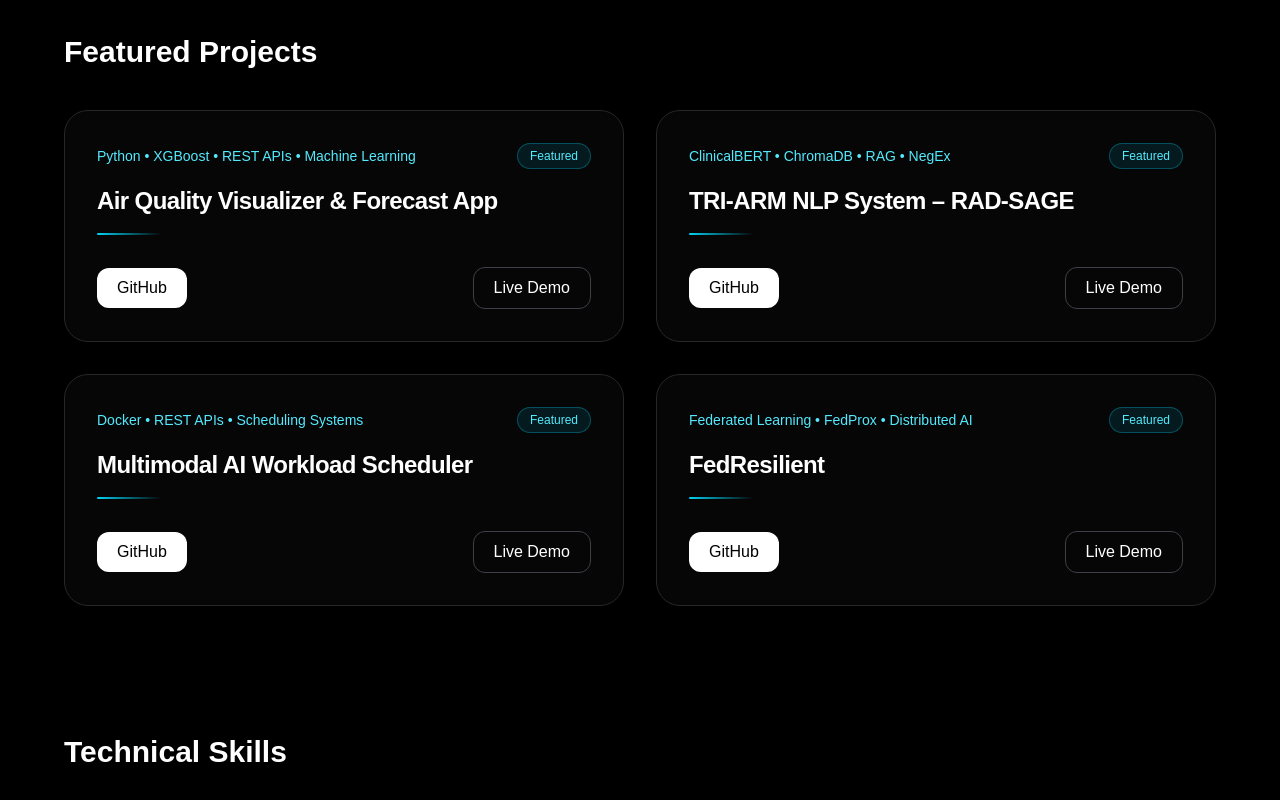
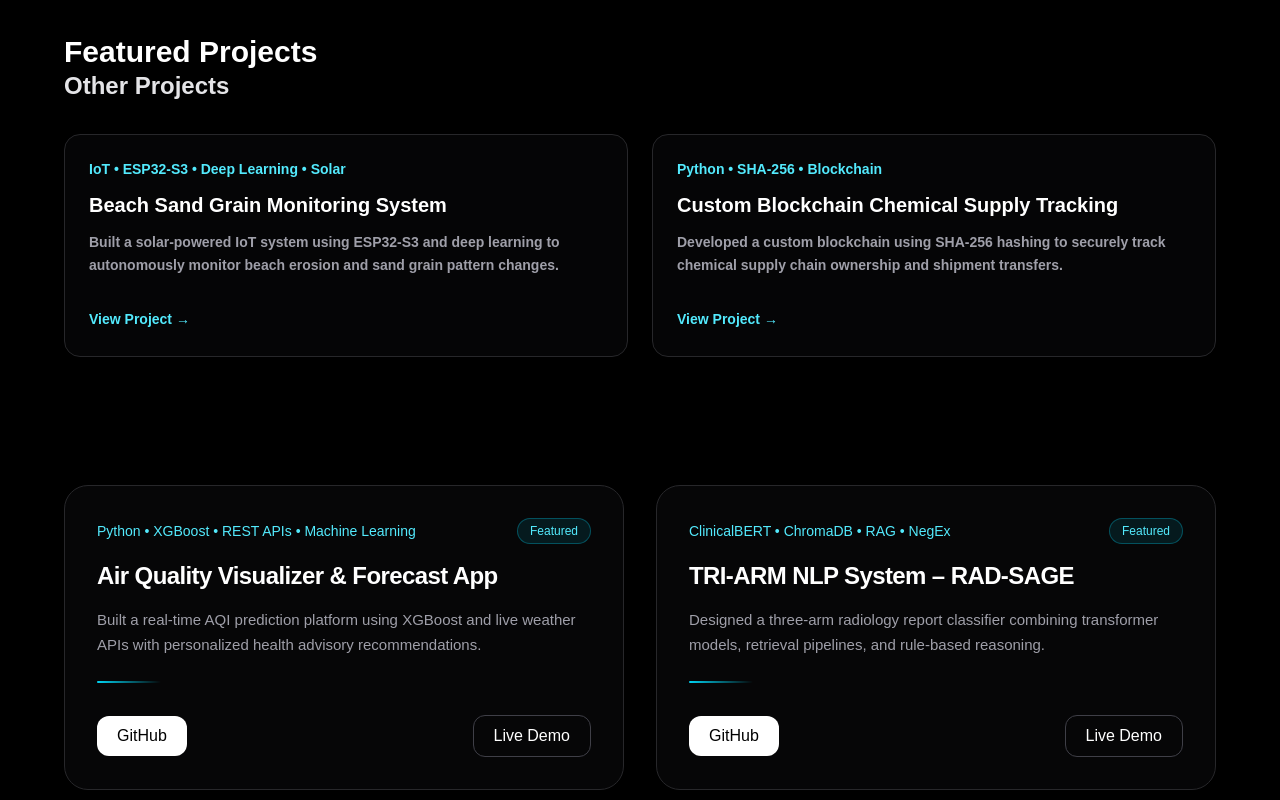
Before and after one commit to rgm-2006/portfolio, a Next.js app: page / in a window 1280 px wide. Shown: the part 960-1760 px from the top of the page. Built offline with nearby package versions, Linux system fonts and the light colour scheme.

Commit message:
fixed github project links

```diff
--- a/app/page.tsx
+++ b/app/page.tsx
@@ -1,3 +1,4 @@
+
 "use client";
 
 import { motion } from "framer-motion";
@@ -9,24 +10,28 @@ export default function Portfolio() {
       tech: "Python • XGBoost • REST APIs • Machine Learning",
       description:
         "Built a real-time AQI prediction platform using XGBoost and live weather APIs with personalized health advisory recommendations.",
+      github: "https://github.com/rgm-2006/Air-Quality-Index",
     },
     {
       title: "TRI-ARM NLP System – RAD-SAGE",
       tech: "ClinicalBERT • ChromaDB • RAG • NegEx",
       description:
         "Designed a three-arm radiology report classifier combining transformer models, retrieval pipelines, and rule-based reasoning.",
+      github: "https://github.com/rgm-2006/Tri-Arm-NLP-",
     },
     {
       title: "Multimodal AI Workload Scheduler",
       tech: "Docker • REST APIs • Scheduling Systems",
       description:
         "Created a resource-aware AI job scheduler supporting image, text, and audio workloads using containerized execution.",
+      github: "https://github.com/rgm-2006",
     },
     {
       title: "FedResilient",
       tech: "Federated Learning • FedProx • Distributed AI",
       description:
         "Developed a resilient federated learning framework handling non-IID data, client dropouts, and asynchronous updates.",
+      github: "https://github.com/rgm-2006/Federated-Learning",
     },
   ];
 
@@ -68,12 +73,15 @@ export default function Portfolio() {
             <a href="#about" className="hover:text-white transition">
               About
             </a>
+
             <a href="#projects" className="hover:text-white transition">
               Projects
             </a>
+
             <a href="#skills" className="hover:text-white transition">
               Skills
             </a>
+
             <a href="#contact" className="hover:text-white transition">
               Contact
             </a>
@@ -134,6 +142,7 @@ export default function Portfolio() {
             <div className="space-y-5">
               <div>
                 <p className="text-zinc-500 text-sm">Current Focus</p>
+
                 <p className="text-xl font-semibold mt-1">
                   AI Systems • RAG • Federated Learning
                 </p>
@@ -141,9 +150,11 @@ export default function Portfolio() {
 
               <div>
                 <p className="text-zinc-500 text-sm">Education</p>
+
                 <p className="text-lg mt-1">
                   B.Tech Information Technology
                 </p>
+
                 <p className="text-zinc-400 text-sm">
                   Dr. N.G.P Institute of Technology
                 </p>
@@ -172,6 +183,74 @@ export default function Portfolio() {
         >
           <h3 className="text-3xl font-bold mb-10">
             Featured Projects
+
+<motion.section
+  initial={{ opacity: 0, y: 60 }}
+  whileInView={{ opacity: 1, y: 0 }}
+  transition={{ duration: 1 }}
+  viewport={{ once: true }}
+  className="mb-32"
+>
+  <h3 className="text-2xl font-bold mb-8 text-zinc-200">
+    Other Projects
+  </h3>
+
+  <div className="grid md:grid-cols-2 gap-6">
+    <motion.div
+      whileHover={{ y: -5 }}
+      className="rounded-2xl border border-zinc-800 bg-zinc-950/60 backdrop-blur-xl p-6 hover:border-cyan-400/50 hover:shadow-[0_0_30px_rgba(34,211,238,0.12)] transition duration-300"
+    >
+      <p className="text-cyan-300 text-sm mb-3">
+        IoT • ESP32-S3 • Deep Learning • Solar
+      </p>
+
+      <h4 className="text-xl font-semibold mb-3">
+        Beach Sand Grain Monitoring System
+      </h4>
+
+      <p className="text-zinc-400 text-sm leading-relaxed mb-5">
+        Built a solar-powered IoT system using ESP32-S3 and deep learning to autonomously monitor beach erosion and sand grain pattern changes.
+      </p>
+
+      <a
+        href="https://github.com/rgm-2006"
+        target="_blank"
+        rel="noopener noreferrer"
+        className="text-sm text-cyan-300 hover:text-cyan-200 transition"
+      >
+        View Project →
+      </a>
+    </motion.div>
+
+    <motion.div
+      whileHover={{ y: -5 }}
+      className="rounded-2xl border border-zinc-800 bg-zinc-950/60 backdrop-blur-xl p-6 hover:border-cyan-400/50 hover:shadow-[0_0_30px_rgba(34,211,238,0.12)] transition duration-300"
+    >
+      <p className="text-cyan-300 text-sm mb-3">
+        Python • SHA-256 • Blockchain
+      </p>
+
+      <h4 className="text-xl font-semibold mb-3">
+        Custom Blockchain Chemical Supply Tracking
+      </h4>
+
+      <p className="text-zinc-400 text-sm leading-relaxed mb-5">
+        Developed a custom blockchain using SHA-256 hashing to securely track chemical supply chain ownership and shipment transfers.
+      </p>
+
+      <a
+        href="https://github.com/rgm-2006"
+        target="_blank"
+        rel="noopener noreferrer"
+        className="text-sm text-cyan-300 hover:text-cyan-200 transition"
+      >
+        View Project →
+      </a>
+    </motion.div>
+  </div>
+</motion.section>
+
+
           </h3>
 
           <div className="grid md:grid-cols-2 gap-8">
@@ -195,12 +274,21 @@ export default function Portfolio() {
                   {project.title}
                 </h4>
 
+                <p className="text-zinc-400 leading-relaxed mb-6 text-[15px]">
+                  {project.description}
+                </p>
+
                 <div className="w-16 h-[2px] bg-gradient-to-r from-cyan-400 to-transparent mb-6 rounded-full"></div>
 
                 <div className="flex items-center justify-between pt-2">
-  <button className="px-5 py-2 rounded-xl bg-white text-black font-medium hover:scale-105 hover:shadow-[0_0_25px_rgba(255,255,255,0.25)] transition duration-300">
+                  <a
+                    href={project.github}
+                    target="_blank"
+                    rel="noopener noreferrer"
+                    className="px-5 py-2 rounded-xl bg-white text-black font-medium hover:scale-105 hover:shadow-[0_0_25px_rgba(255,255,255,0.25)] transition duration-300"
+                  >
                     GitHub
-  </button>
+                  </a>
 
                   <button className="px-5 py-2 rounded-xl border border-zinc-700 hover:border-cyan-400 hover:text-cyan-300 hover:shadow-[0_0_20px_rgba(34,211,238,0.2)] transition duration-300">
                     Live Demo
@@ -228,7 +316,7 @@ export default function Portfolio() {
               <motion.div
                 whileHover={{ scale: 1.08 }}
                 key={index}
-                className="px-5 py-3 rounded-2xl border border-zinc-800 bg-zinc-950/80 backdrop-blur-xl text-zinc-300"
+                className="px-5 py-3 rounded-2xl border border-zinc-800 bg-zinc-950/70 backdrop-blur-xl text-zinc-300 hover:border-cyan-400/60 hover:text-cyan-300 hover:shadow-[0_0_25px_rgba(34,211,238,0.2)] transition duration-300 cursor-default"
               >
                 {skill}
               </motion.div>
```
Lines whose indentation alone changed are shown as unchanged.
